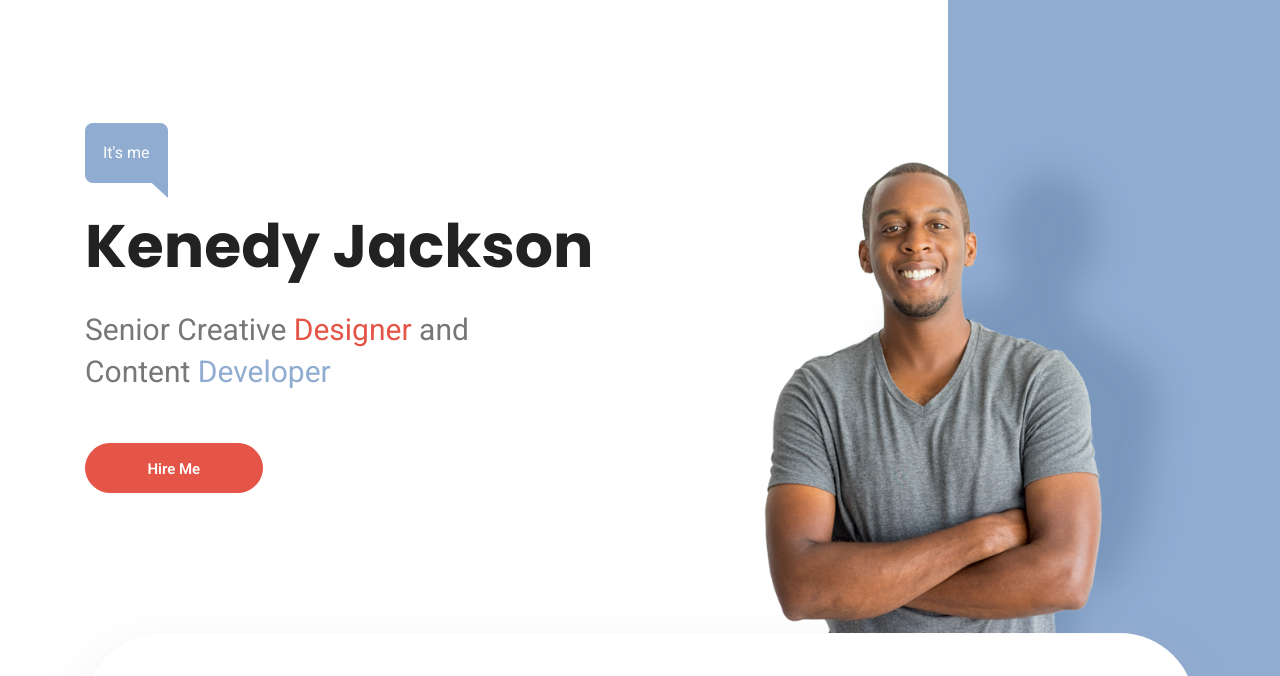
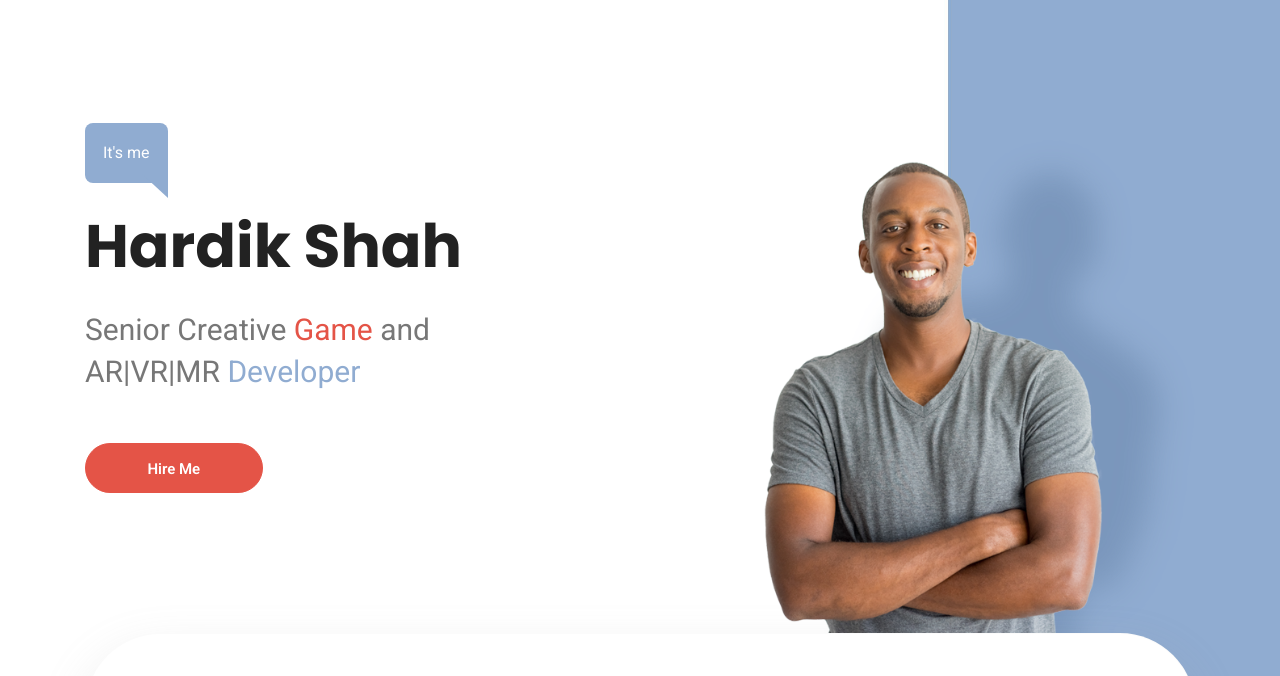
Before and after one commit to Unity3D-Hardik/Profile, a plain HTML site: page index.html in a window 1280 px wide. Shown: the part 92-768 px from the top of the page. Drawn offline with nearby package versions, Linux system fonts and the light colour scheme; some packages are replaced by stand-ins of ours.

Commit message:
Update index.html

```diff
--- a/index.html
+++ b/index.html
@@ -83,11 +83,11 @@
 			<div class="row fullscreen d-flex align-items-center">
 				<div class="banner-content col-lg-6 col-md-12 justify-content-center ">
 					<div class="me wow fadeInDown" data-wow-duration="1s" data-wow-delay="1.2s">It's me</div>
-					<h1 class="wow fadeInUp" data-wow-duration="1s" data-wow-delay="1.7s">Kenedy Jackson</h1>
+					<h1 class="wow fadeInUp" data-wow-duration="1s" data-wow-delay="1.7s">Hardik Shah</h1>
 					<div class="designation mb-50 wow fadeInUp" data-wow-duration="1s" data-wow-delay="2.1s">
 						Senior Creative
-						<span class="designer">Designer</span>
-						and Content
+						<span class="designer">Game</span>
+						and AR|VR|MR
 						<span class="developer">Developer</span>
 					</div>
 					<a href="#" class="primary-btn" data-text="Hire Me">
```
